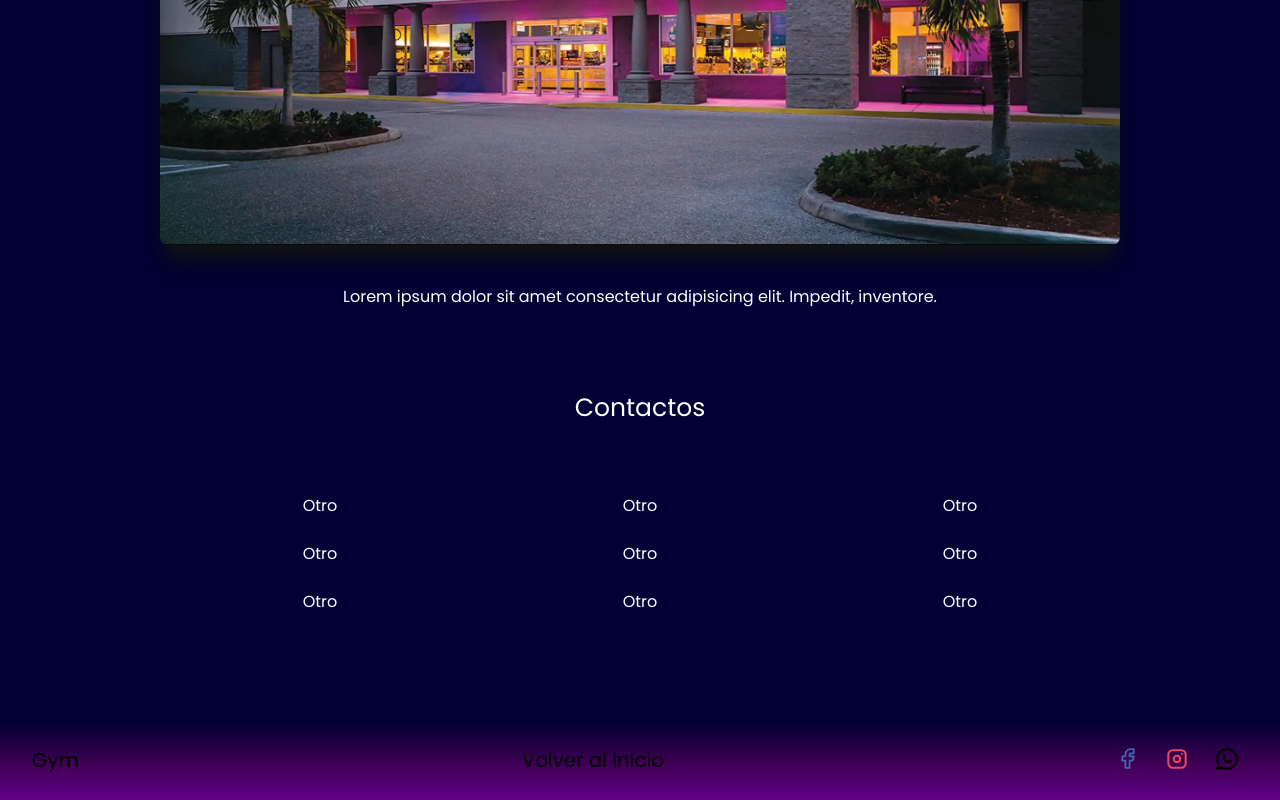
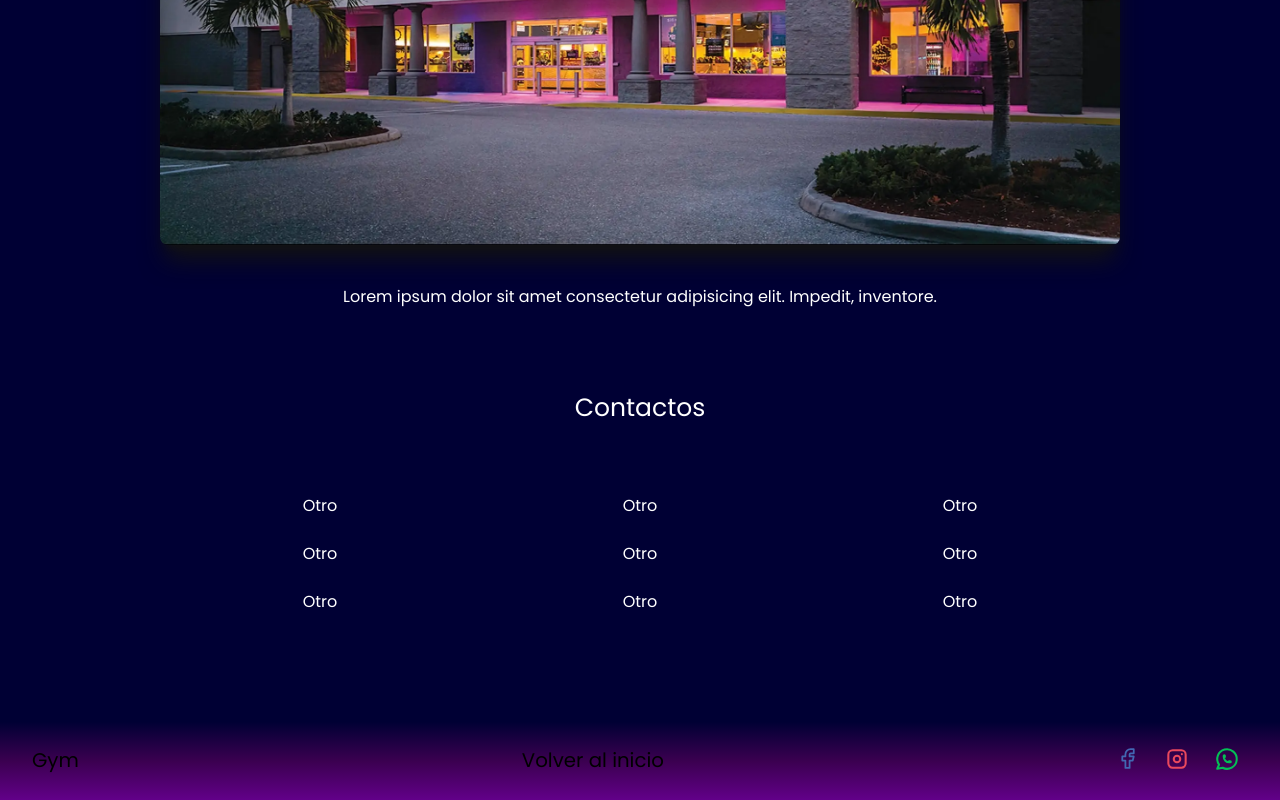
Before and after one commit to BryanGordon/gym, a React (Vite) app: page /contactos in a window 1280 px wide. Shown: the part 1449-2249 px from the top of the page. Built offline with nearby package versions, Linux system fonts and the light colour scheme.

Commit message:
Update color icon

```diff
--- a/src/icons/Whatsapp.tsx
+++ b/src/icons/Whatsapp.tsx
@@ -5,10 +5,11 @@ export function WhatsappIcon () {
       height='26'
       viewBox='0 0 24 24'
       fill='none'
-      stroke='currentColor'
+      stroke='#04BF55'
       strokeWidth='1.9'
       strokeLinecap='round'
       strokeLinejoin='round'
+      className='hover:stroke-[#dabef4d6] transition ease-linear duration-200'
     >
       <path stroke='none' d='M0 0h24v24H0z' fill='none' />
       <path d='M3 21l1.65 -3.8a9 9 0 1 1 3.4 2.9l-5.05 .9' />
```
